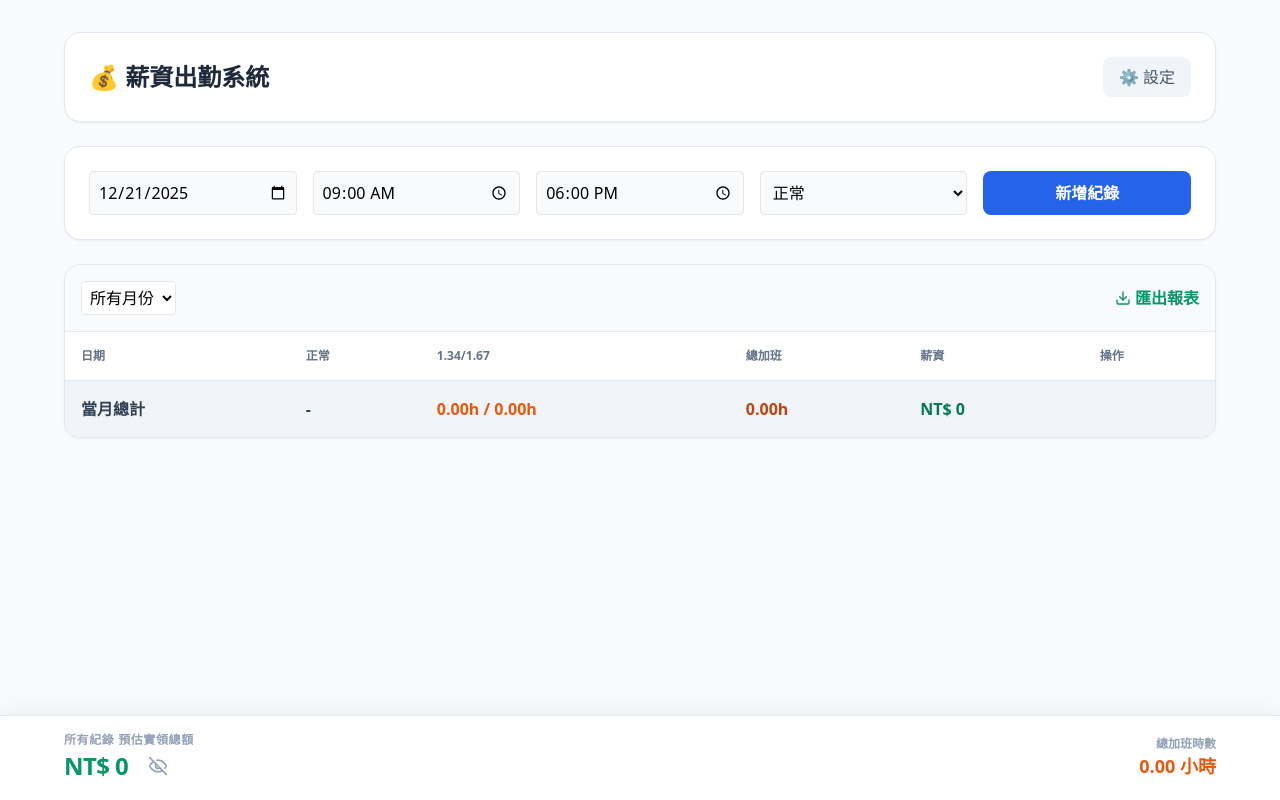
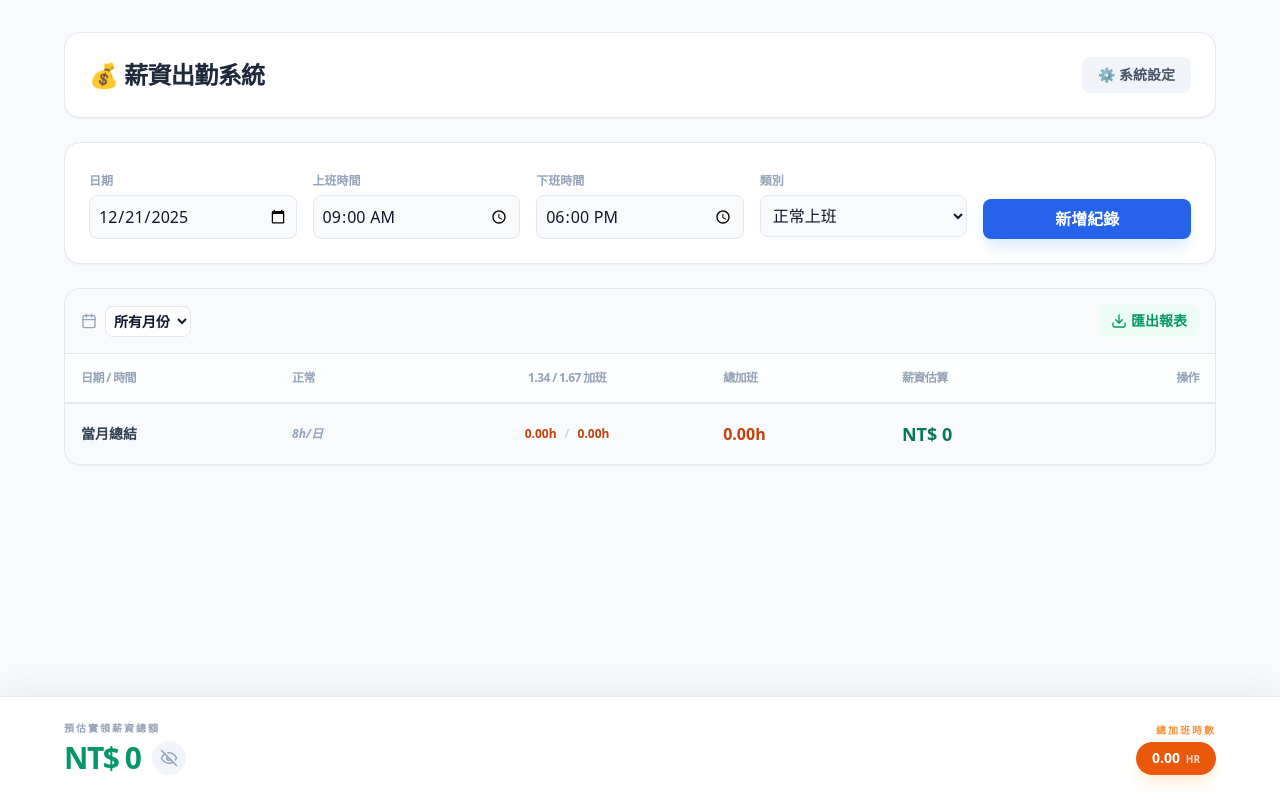
Before and after one commit to Chung0221/salary-tracker, a React (Vite) app: page / in a window 1280 px wide. Built offline with nearby package versions, Linux system fonts and the light colour scheme.

Commit message:
Update App.jsx

```diff
--- a/App.jsx
+++ b/App.jsx
@@ -1,5 +1,5 @@
 import React, { useState, useEffect } from 'react';
-import { Download, Plus, Trash2, Calendar, Archive, FileSpreadsheet, Table, CheckCircle2, Eye, EyeOff, Copy } from 'lucide-react';
+import { Download, Plus, Trash2, Calendar, Archive, FileSpreadsheet, Table, CheckCircle2, Eye, EyeOff, Copy, Clock } from 'lucide-react';
 
 const SalaryTracker = () => {
   const [records, setRecords] = useState([]);
@@ -13,7 +13,7 @@ const SalaryTracker = () => {
   const [showSettings, setShowSettings] = useState(false);
   const [showExportModal, setShowExportModal] = useState(false);
   const [showDeleteModal, setShowDeleteModal] = useState(false);
-  const [showSalary, setShowSalary] = useState(true); // 薪資隱藏開關
+  const [showSalary, setShowSalary] = useState(true);
   const [lastAddedInfo, setLastAddedInfo] = useState(null);
   const [deleteTarget, setDeleteTarget] = useState(null);
   const [filterMonth, setFilterMonth] = useState('all');
@@ -29,13 +29,19 @@ const SalaryTracker = () => {
   useEffect(() => {
     const savedRecords = localStorage.getItem('salary_records');
     const savedSettings = localStorage.getItem('salary_settings');
-    if (savedRecords) setRecords(JSON.parse(savedRecords));
+    if (savedRecords) {
+        try {
+            setRecords(JSON.parse(savedRecords));
+        } catch(e) {
+            setRecords([]);
+        }
+    }
     if (savedSettings) setSettings(JSON.parse(savedSettings));
   }, []);
 
   const saveData = (newRecords, newSettings) => {
-    localStorage.setItem('salary_records', JSON.stringify(newRecords || records));
-    localStorage.setItem('salary_settings', JSON.stringify(newSettings || settings));
+    if(newRecords) localStorage.setItem('salary_records', JSON.stringify(newRecords));
+    if(newSettings) localStorage.setItem('salary_settings', JSON.stringify(newSettings));
   };
 
   const calculateSalary = (recordData) => {
@@ -44,7 +50,7 @@ const SalaryTracker = () => {
 
     const [inH, inM] = checkIn.split(':').map(Number);
     const [outH, outM] = checkOut.split(':').map(Number);
-    const totalMinutes = (outH * 60 + outM) - (inH * 60 + inM) - breakMinutes;
+    const totalMinutes = (outH * 60 + outM) - (inH * 60 + inM) - (Number(breakMinutes) || 0);
     const totalHours = Math.max(0, totalMinutes / 60);
 
     const regularHours = Math.min(totalHours, 8);
@@ -59,11 +65,11 @@ const SalaryTracker = () => {
     if (note === '雙薪') regularPay += (8 * settings.hourlyRate);
 
     return {
-      regularHours: Number(regularHours.toFixed(2)),
-      overtimeTotal: Number(overtimeTotal.toFixed(2)),
-      overtime1: Number(overtime1.toFixed(2)),
-      overtime2: Number(overtime2.toFixed(2)),
-      salary: Math.round(regularPay + overtimePay)
+      regularHours: Number(regularHours.toFixed(2)) || 0,
+      overtimeTotal: Number(overtimeTotal.toFixed(2)) || 0,
+      overtime1: Number(overtime1.toFixed(2)) || 0,
+      overtime2: Number(overtime2.toFixed(2)) || 0,
+      salary: Math.round(regularPay + overtimePay) || 0
     };
   };
 
@@ -72,12 +78,11 @@ const SalaryTracker = () => {
     const record = { id: Date.now(), ...newRecord, ...calc };
     const updatedRecords = [record, ...records].sort((a, b) => new Date(b.date) - new Date(a.date));
     setRecords(updatedRecords);
-    saveData(updatedRecords, settings);
-    setLastAddedInfo(`已成功新增：${newRecord.date}`);
+    saveData(updatedRecords, null);
+    setLastAddedInfo(`已新增：${newRecord.date}`);
     setTimeout(() => setLastAddedInfo(null), 3000);
   };
 
-  // 複製到 Google Sheets 功能
   const copyForSheets = () => {
     const filtered = records.filter(r => filterMonth === 'all' || r.date.startsWith(filterMonth));
     let tsv = "日期\t上班\t下班\t正常工時\t1.34加班\t1.67加班\t總加班\t薪資\t備註\n";
@@ -85,85 +90,129 @@ const SalaryTracker = () => {
       tsv += `${r.date}\t${r.checkIn}\t${r.checkOut}\t${r.regularHours}\t${r.overtime1}\t${r.overtime2}\t${r.overtimeTotal}\t${r.salary}\t${r.note}\n`;
     });
     navigator.clipboard.writeText(tsv);
-    alert('已複製表格內容！請直接到 Google Sheets 貼上即可。');
+    alert('已複製表格內容！');
     setShowExportModal(false);
   };
 
   const filteredRecords = records.filter(r => filterMonth === 'all' || r.date.startsWith(filterMonth));
 
-  // 計算加總
   const totals = filteredRecords.reduce((acc, r) => ({
-    salary: acc.salary + r.salary,
-    ot1: acc.ot1 + r.overtime1,
-    ot2: acc.ot2 + r.overtime2,
-    otTotal: acc.otTotal + r.overtimeTotal
+    salary: acc.salary + (Number(r.salary) || 0),
+    ot1: acc.ot1 + (Number(r.overtime1) || 0),
+    ot2: acc.ot2 + (Number(r.overtime2) || 0),
+    otTotal: acc.otTotal + (Number(r.overtimeTotal) || 0)
   }), { salary: 0, ot1: 0, ot2: 0, otTotal: 0 });
 
   return (
-    <div className="min-h-screen bg-slate-50 p-4 md:p-8 pb-32">
+    <div className="min-h-screen bg-slate-50 p-4 md:p-8 pb-40 text-slate-900">
       <div className="max-w-6xl mx-auto space-y-6">
         {/* Header */}
         <div className="bg-white rounded-2xl shadow-sm border border-slate-200 p-6 flex justify-between items-center">
-          <h1 className="text-2xl font-bold text-slate-800">💰 薪資出勤系統</h1>
-          <button onClick={() => setShowSettings(!showSettings)} className="px-4 py-2 bg-slate-100 text-slate-600 rounded-lg hover:bg-slate-200 transition">
-            {showSettings ? '✖ 關閉設定' : '⚙️ 設定'}
+          <h1 className="text-2xl font-black text-slate-800 tracking-tight">💰 薪資出勤系統</h1>
+          <button onClick={() => setShowSettings(!showSettings)} className="px-4 py-2 bg-slate-100 text-slate-600 rounded-lg hover:bg-slate-200 transition font-bold text-sm">
+             ⚙️ 系統設定
           </button>
         </div>
 
         {showSettings && (
-          <div className="p-4 bg-blue-50 rounded-xl grid grid-cols-1 md:grid-cols-3 gap-4 border border-blue-100">
-            <label className="block">時薪：<input type="number" value={settings.hourlyRate} onChange={e => {const s={...settings, hourlyRate:Number(e.target.value)}; setSettings(s); saveData(null, s);}} className="p-2 rounded border"/></label>
+          <div className="p-4 bg-blue-50 rounded-xl grid grid-cols-1 md:grid-cols-3 gap-4 border border-blue-100 animate-in fade-in slide-in-from-top-2 duration-300">
+            <div className="flex flex-col gap-1">
+              <span className="text-xs font-bold text-blue-600">目前時薪 (NT$)：</span>
+              <input type="number" value={settings.hourlyRate} onChange={e => {const s={...settings, hourlyRate:Number(e.target.value)}; setSettings(s); saveData(null, s);}} className="p-2 rounded-lg border border-blue-200 focus:outline-blue-500 bg-white"/>
+            </div>
           </div>
         )}
 
-        {/* 新增紀錄 */}
+        {/* 新增紀錄區 */}
         <div className="bg-white rounded-2xl shadow-sm border border-slate-200 p-6">
           <div className="grid grid-cols-1 sm:grid-cols-2 lg:grid-cols-5 gap-4">
-            <input type="date" value={newRecord.date} onChange={e => setNewRecord({...newRecord, date: e.target.value})} className="p-2 bg-slate-50 rounded border"/>
-            <input type="time" value={newRecord.checkIn} onChange={e => setNewRecord({...newRecord, checkIn: e.target.value})} className="p-2 bg-slate-50 rounded border"/>
-            <input type="time" value={newRecord.checkOut} onChange={e => setNewRecord({...newRecord, checkOut: e.target.value})} className="p-2 bg-slate-50 rounded border"/>
-            <select value={newRecord.note} onChange={e => setNewRecord({...newRecord, note: e.target.value})} className="p-2 bg-slate-50 rounded border">
-              <option value="">正常</option><option value="病假">病假</option><option value="雙薪">雙薪</option>
-            </select>
-            <button onClick={addRecord} className="bg-blue-600 text-white rounded-lg font-bold">新增紀錄</button>
+            <div className="space-y-1">
+              <span className="text-xs font-bold text-slate-400">日期</span>
+              <input type="date" value={newRecord.date} onChange={e => setNewRecord({...newRecord, date: e.target.value})} className="w-full p-2 bg-slate-50 rounded-lg border border-slate-200 focus:outline-blue-500"/>
+            </div>
+            <div className="space-y-1">
+              <span className="text-xs font-bold text-slate-400">上班時間</span>
+              <input type="time" value={newRecord.checkIn} onChange={e => setNewRecord({...newRecord, checkIn: e.target.value})} className="w-full p-2 bg-slate-50 rounded-lg border border-slate-200 focus:outline-blue-500"/>
+            </div>
+            <div className="space-y-1">
+              <span className="text-xs font-bold text-slate-400">下班時間</span>
+              <input type="time" value={newRecord.checkOut} onChange={e => setNewRecord({...newRecord, checkOut: e.target.value})} className="w-full p-2 bg-slate-50 rounded-lg border border-slate-200 focus:outline-blue-500"/>
+            </div>
+            <div className="space-y-1">
+              <span className="text-xs font-bold text-slate-400">類別</span>
+              <select value={newRecord.note} onChange={e => setNewRecord({...newRecord, note: e.target.value})} className="w-full p-2 bg-slate-50 rounded-lg border border-slate-200 focus:outline-blue-500">
+                <option value="">正常上班</option><option value="病假">病假</option><option value="雙薪">雙薪</option>
+              </select>
+            </div>
+            <div className="flex items-end">
+              <button onClick={addRecord} className="w-full bg-blue-600 text-white py-2 rounded-lg font-bold hover:bg-blue-700 transition shadow-lg shadow-blue-100 active:scale-95">新增紀錄</button>
+            </div>
           </div>
-          {lastAddedInfo && <div className="mt-2 text-emerald-600 text-sm animate-bounce">{lastAddedInfo}</div>}
+          {lastAddedInfo && <div className="mt-3 text-emerald-600 text-sm font-bold flex items-center gap-1 animate-in slide-in-from-left-2"><CheckCircle2 size={16}/> {lastAddedInfo}</div>}
         </div>
 
-        {/* 紀錄清單 */}
+        {/* 歷史紀錄表格 */}
         <div className="bg-white rounded-2xl shadow-sm border border-slate-200 overflow-hidden">
           <div className="p-4 bg-slate-50 border-b flex justify-between items-center">
-            <select value={filterMonth} onChange={e => setFilterMonth(e.target.value)} className="bg-white border rounded p-1">
-              <option value="all">所有月份</option>
-              {[...new Set(records.map(r => r.date.substring(0, 7)))].map(m => <option key={m} value={m}>{m}</option>)}
-            </select>
-            <button onClick={() => setShowExportModal(true)} className="text-emerald-600 flex items-center gap-1 font-bold"><Download size={16}/> 匯出報表</button>
+            <div className="flex items-center gap-2">
+              <Calendar size={16} className="text-slate-400" />
+              <select value={filterMonth} onChange={e => setFilterMonth(e.target.value)} className="bg-white border border-slate-200 rounded-lg p-1 text-sm font-bold">
+                <option value="all">所有月份</option>
+                {[...new Set(records.map(r => r.date.substring(0, 7)))].map(m => <option key={m} value={m}>{m}</option>)}
+              </select>
+            </div>
+            <button onClick={() => setShowExportModal(true)} className="text-emerald-600 flex items-center gap-1 font-bold text-sm hover:text-emerald-700 bg-emerald-50 px-3 py-1.5 rounded-lg transition"><Download size={16}/> 匯出報表</button>
           </div>
           <div className="overflow-x-auto">
             <table className="w-full text-left">
               <thead>
-                <tr className="text-xs text-slate-500 border-b">
-                  <th className="p-4">日期</th><th className="p-4">正常</th><th className="p-4">1.34/1.67</th><th className="p-4">總加班</th><th className="p-4">薪資</th><th className="p-4">操作</th>
+                <tr className="text-xs text-slate-400 border-b bg-slate-50/30 uppercase tracking-tighter font-black">
+                  <th className="p-4">日期 / 時間</th>
+                  <th className="p-4">正常</th>
+                  <th className="p-4 text-center">1.34 / 1.67 加班</th>
+                  <th className="p-4">總加班</th>
+                  <th className="p-4">薪資估算</th>
+                  <th className="p-4 text-right">操作</th>
                 </tr>
               </thead>
               <tbody>
                 {filteredRecords.map(r => (
-                  <tr key={r.id} className="border-b hover:bg-slate-50">
-                    <td className="p-4 text-sm">{r.date}</td>
-                    <td className="p-4 text-sm">{r.regularHours}h</td>
-                    <td className="p-4 text-sm text-orange-500 font-medium">{r.overtime1}h / {r.overtime2}h</td>
-                    <td className="p-4 text-sm font-bold text-orange-600">{r.overtimeTotal}h</td>
-                    <td className="p-4 text-sm font-bold text-emerald-600">NT$ {r.salary.toLocaleString()}</td>
-                    <td className="p-4"><button onClick={() => {setDeleteTarget(r); setShowDeleteModal(true)}} className="text-slate-300 hover:text-red-500"><Trash2 size={16}/></button></td>
+                  <tr key={r.id} className="border-b hover:bg-slate-50/80 transition group">
+                    <td className="p-4">
+                        <div className="text-sm font-bold text-slate-700">{r.date}</div>
+                        <div className="text-[10px] text-slate-400 flex items-center gap-1 mt-0.5">
+                            <Clock size={10}/> {r.checkIn} - {r.checkOut}
+                        </div>
+                    </td>
+                    <td className="p-4 text-sm text-slate-600 font-medium">{Number(r.regularHours || 0).toFixed(1)}h</td>
+                    <td className="p-4 text-center">
+                        <div className="flex items-center justify-center gap-2">
+                            <span className="text-orange-500 font-bold bg-orange-50 px-1.5 py-0.5 rounded text-xs">{Number(r.overtime1 || 0).toFixed(2)}h</span>
+                            <span className="text-orange-500 font-bold bg-orange-50 px-1.5 py-0.5 rounded text-xs">{Number(r.overtime2 || 0).toFixed(2)}h</span>
+                        </div>
+                    </td>
+                    <td className="p-4 text-sm font-black text-orange-600">{Number(r.overtimeTotal || 0).toFixed(2)}h</td>
+                    <td className="p-4 text-sm font-black text-emerald-600">NT$ {Math.round(r.salary || 0).toLocaleString()}</td>
+                    <td className="p-4 text-right">
+                        <button onClick={() => {setDeleteTarget(r); setShowDeleteModal(true)}} className="p-2 text-slate-200 hover:text-red-500 hover:bg-red-50 rounded-lg transition opacity-0 group-hover:opacity-100">
+                            <Trash2 size={16}/>
+                        </button>
+                    </td>
                   </tr>
                 ))}
                 {/* 總計列 */}
-                <tr className="bg-slate-100 font-black text-slate-700">
-                  <td className="p-4">當月總計</td>
-                  <td className="p-4">-</td>
-                  <td className="p-4 text-orange-600">{totals.ot1.toFixed(2)}h / {totals.ot2.toFixed(2)}h</td>
-                  <td className="p-4 text-orange-700">{totals.otTotal.toFixed(2)}h</td>
-                  <td className="p-4 text-emerald-700">NT$ {totals.salary.toLocaleString()}</td>
+                <tr className="bg-slate-50 font-black text-slate-700 border-t-2 border-slate-200">
+                  <td className="p-4 text-sm font-black">當月總結</td>
+                  <td className="p-4 text-xs text-slate-400 italic">8h/日</td>
+                  <td className="p-4 text-center">
+                    <div className="flex items-center justify-center gap-2 text-xs">
+                        <span className="text-orange-700">{totals.ot1.toFixed(2)}h</span>
+                        <span className="text-slate-300">/</span>
+                        <span className="text-orange-700">{totals.ot2.toFixed(2)}h</span>
+                    </div>
+                  </td>
+                  <td className="p-4 text-orange-700 font-black">{totals.otTotal.toFixed(2)}h</td>
+                  <td className="p-4 text-emerald-700 font-black text-lg">NT$ {totals.salary.toLocaleString()}</td>
                   <td className="p-4"></td>
                 </tr>
               </tbody>
@@ -173,55 +222,53 @@ const SalaryTracker = () => {
       </div>
 
       {/* 底部薪資浮動欄 */}
-      <div className="fixed bottom-0 left-0 right-0 bg-white border-t border-slate-200 p-4 shadow-[0_-4px_20px_rgba(0,0,0,0.05)] z-40">
+      <div className="fixed bottom-0 left-0 right-0 bg-white/90 backdrop-blur-md border-t border-slate-200 p-6 shadow-[0_-10px_30px_rgba(0,0,0,0.05)] z-40">
         <div className="max-w-6xl mx-auto flex justify-between items-center">
-          <div>
-            <div className="text-xs text-slate-400 font-bold uppercase tracking-wider">
-              {filterMonth === 'all' ? '所有紀錄' : `${filterMonth} 月`} 預估實領總額
-            </div>
+          <div className="flex flex-col gap-1">
+            <span className="text-[10px] text-slate-400 font-black uppercase tracking-[0.2em]">預估實領薪資總額</span>
             <div className="flex items-center gap-3">
-              <span className="text-2xl font-black text-emerald-600 tracking-tight">
+              <span className="text-3xl font-black text-emerald-600 tracking-tighter">
                 {showSalary ? `NT$ ${totals.salary.toLocaleString()}` : 'NT$ ********'}
               </span>
-              <button onClick={() => setShowSalary(!showSalary)} className="p-2 hover:bg-slate-100 rounded-full transition">
-                {showSalary ? <EyeOff size={20} className="text-slate-400"/> : <Eye size={20} className="text-slate-400"/>}
+              <button onClick={() => setShowSalary(!showSalary)} className="p-2 bg-slate-100 hover:bg-slate-200 rounded-full transition text-slate-400">
+                {showSalary ? <EyeOff size={18}/> : <Eye size={18}/>}
               </button>
             </div>
           </div>
-          <div className="hidden md:block text-right">
-             <div className="text-xs text-slate-400 font-bold">總加班時數</div>
-             <div className="text-lg font-bold text-orange-600">{totals.otTotal.toFixed(2)} 小時</div>
+          <div className="flex flex-col items-end gap-1">
+             <span className="text-[10px] text-orange-400 font-black uppercase tracking-[0.2em]">總加班時數</span>
+             <div className="px-4 py-1.5 bg-orange-600 text-white rounded-full font-black text-sm shadow-lg shadow-orange-100">
+                {totals.otTotal.toFixed(2)} <span className="text-[10px] opacity-80 ml-0.5">HR</span>
+             </div>
           </div>
         </div>
       </div>
 
-      {/* Export Modal */}
+      {/* 彈窗元件 (匯出/刪除) */}
       {showExportModal && (
-        <div className="fixed inset-0 bg-black/60 backdrop-blur-sm flex items-center justify-center z-50 p-4">
-          <div className="bg-white rounded-3xl p-8 max-w-sm w-full shadow-2xl">
-            <h3 className="text-xl font-black mb-6 text-center">選擇匯出方式</h3>
-            <div className="space-y-4">
-              <button onClick={copyForSheets} className="w-full py-4 bg-emerald-600 text-white rounded-2xl font-bold flex items-center justify-center gap-3 hover:bg-emerald-700 transition">
+        <div className="fixed inset-0 bg-slate-900/60 backdrop-blur-sm flex items-center justify-center z-50 p-4 animate-in fade-in duration-200">
+          <div className="bg-white rounded-3xl p-8 max-w-sm w-full shadow-2xl scale-in-center">
+            <h3 className="text-xl font-black mb-6 text-center text-slate-800">匯出報表</h3>
+            <div className="space-y-3">
+              <button onClick={copyForSheets} className="w-full py-4 bg-emerald-600 text-white rounded-2xl font-black flex items-center justify-center gap-3 hover:bg-emerald-700 transition shadow-xl shadow-emerald-100 active:scale-95">
                 <Copy size={20}/> 複製到 Google Sheets
               </button>
               <button onClick={() => setShowExportModal(false)} className="w-full py-4 bg-slate-100 text-slate-500 rounded-2xl font-bold hover:bg-slate-200 transition">取消</button>
             </div>
-            <p className="mt-4 text-xs text-slate-400 text-center">※ 點擊複製後，直接在 Sheets 按 Ctrl+V 貼上即可。</p>
           </div>
         </div>
       )}
 
-      {/* Delete Modal */}
       {showDeleteModal && (
-        <div className="fixed inset-0 bg-black/60 flex items-center justify-center z-50">
-          <div className="bg-white p-6 rounded-2xl max-w-xs w-full">
-            <h3 className="font-bold mb-4 text-center">確定要刪除這筆紀錄嗎？</h3>
-            <div className="flex gap-2">
+        <div className="fixed inset-0 bg-slate-900/60 flex items-center justify-center z-50 p-4">
+          <div className="bg-white p-8 rounded-3xl max-w-xs w-full shadow-2xl">
+            <h3 className="font-black text-center text-slate-800 mb-6 text-lg tracking-tight">確定要刪除這筆紀錄？</h3>
+            <div className="flex gap-3">
               <button onClick={() => {
                 const u = records.filter(r => r.id !== deleteTarget.id);
                 setRecords(u); saveData(u, null); setShowDeleteModal(false);
-              }} className="flex-1 py-3 bg-red-500 text-white rounded-xl font-bold">刪除</button>
-              <button onClick={() => setShowDeleteModal(false)} className="flex-1 py-3 bg-slate-100 rounded-xl font-bold">取消</button>
+              }} className="flex-1 py-3 bg-red-500 text-white rounded-xl font-black hover:bg-red-600 transition shadow-lg shadow-red-100">刪除</button>
+              <button onClick={() => setShowDeleteModal(false)} className="flex-1 py-3 bg-slate-100 text-slate-500 rounded-xl font-bold">取消</button>
             </div>
           </div>
         </div>
```
